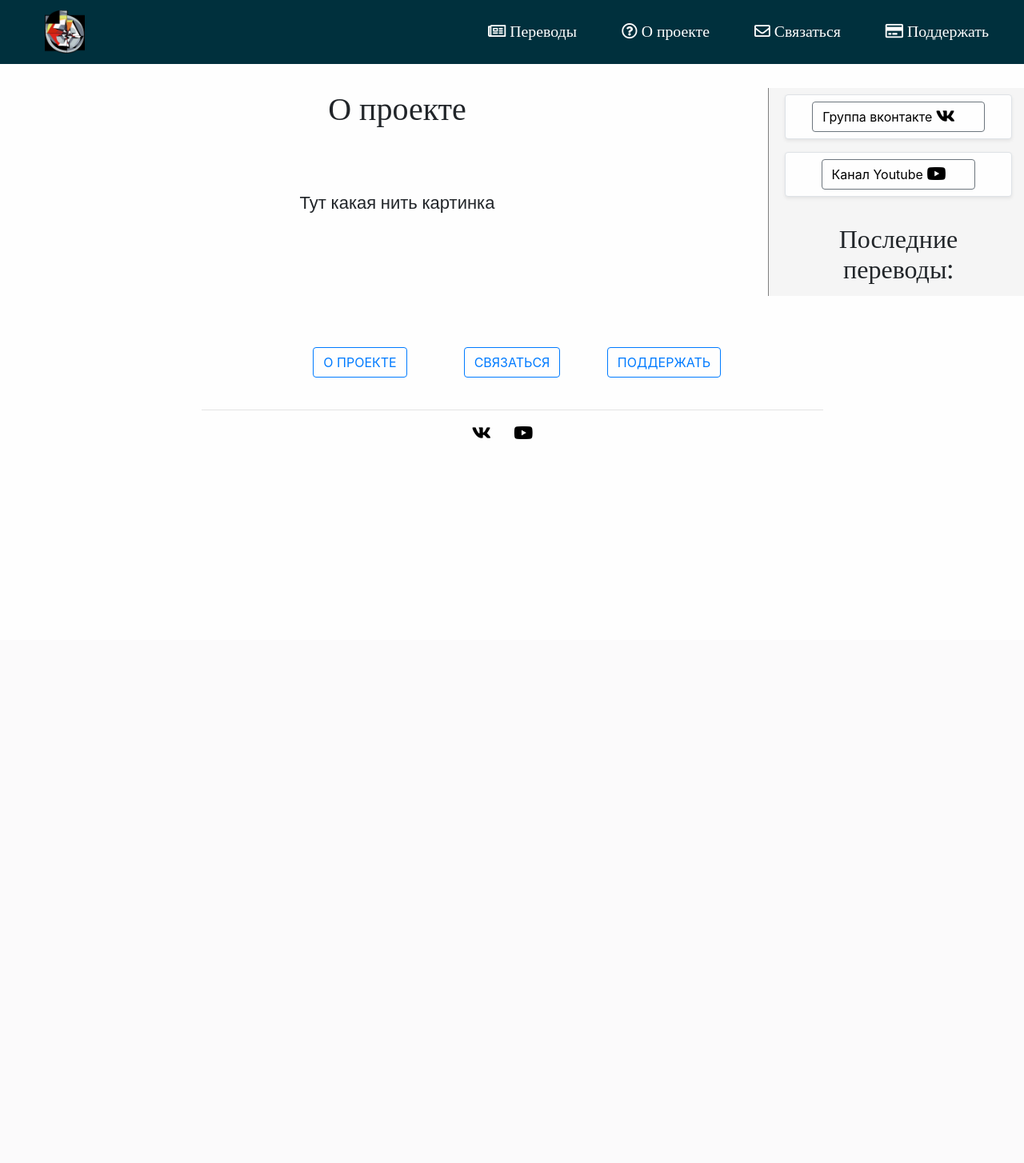
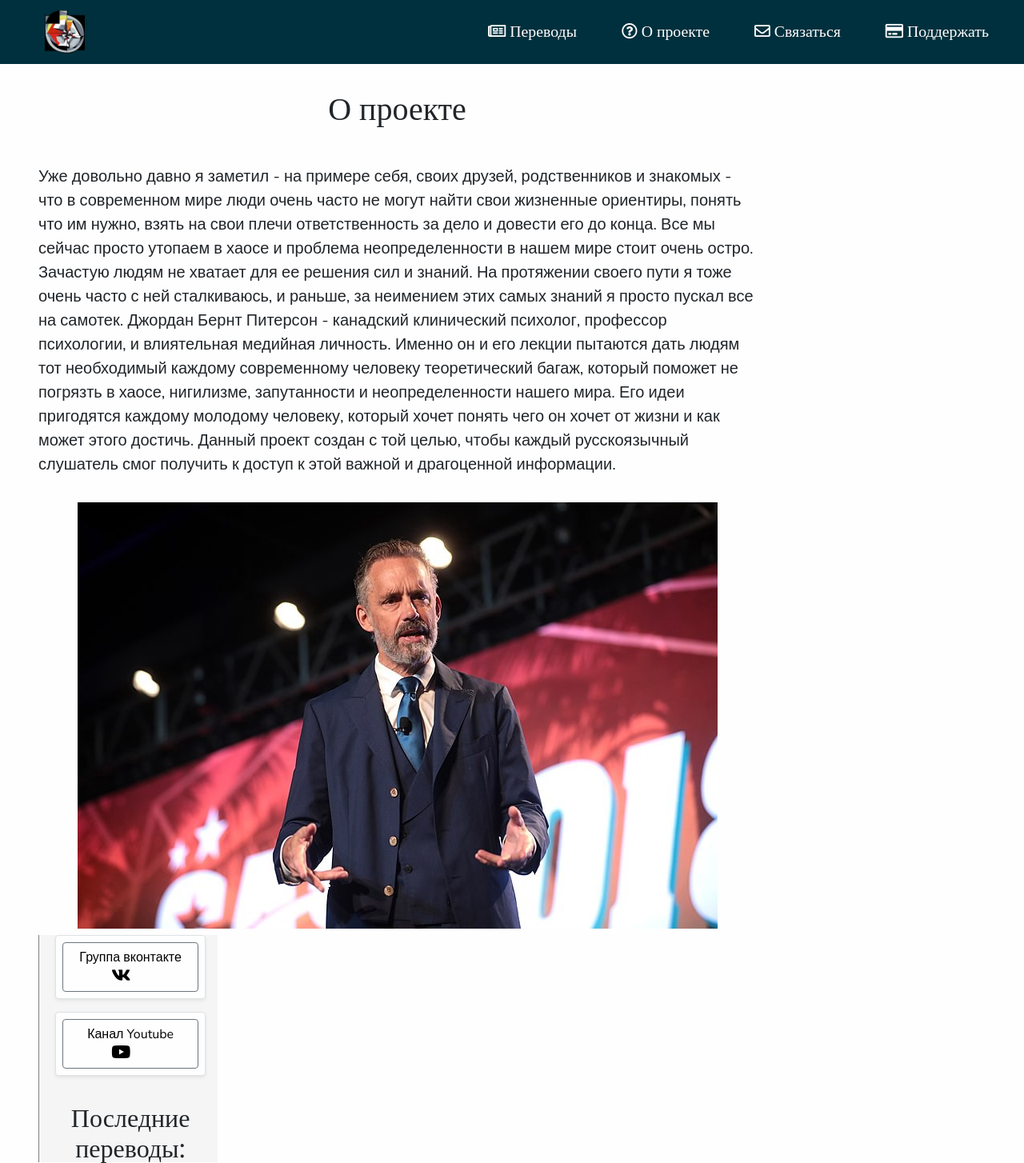
Before and after one commit to Termoplane/RuPeterson, a Django app: page /about/ in a window 1280 px wide. Shown: the top 1454 px of the page at 80% size. Before the commit the page ends 549 px from the top, so only its background shows below. Run offline with Django 3.2, Linux system fonts and the light colour scheme; data that the repository does not hold is empty; some libraries are stand-ins or nearby versions.

Commit message:
about improving

```diff
--- a/blog/templates/blog/about.html
+++ b/blog/templates/blog/about.html
@@ -7,10 +7,19 @@
         О проекте
     </h1>
     <p class="lead pb-3 mt-5">
+        Уже довольно давно я заметил - на примере себя, своих друзей, родственников и знакомых - что в современном мире люди
+        очень часто не могут найти свои жизненные ориентиры, понять что им нужно, взять на свои плечи ответственность за дело и довести его до конца.
+        Все мы сейчас просто утопаем в хаосе и проблема неопределенности в нашем мире стоит очень остро. Зачастую людям не хватает для ее решения сил и знаний.
+        На протяжении своего пути я тоже очень часто с ней сталкиваюсь, и раньше, за неимением этих самых знаний я просто пускал все на самотек.
 
+        Джордан Бернт Питерсон - канадский клинический психолог, профессор психологии, и влиятельная медийная личность. Именно он и его лекции пытаются дать людям тот необходимый
+        каждому современному человеку теоретический багаж, который поможет не погрязть в хаосе, нигилизме, запутанности и неопределенности нашего мира.
+        Его идеи пригодятся каждому молодому человеку, который хочет понять чего он хочет от жизни и как может этого достичь.
+
+        Данный проект создан с той целью, чтобы каждый русскоязычный слушатель смог получить к доступ к этой важной и драгоценной информации.
     </p>
     <div class="text-center">
-        Тут какая нить картинка
+        <img src="url{% static 'blog/JP.jpeg' %}"
     </div>
 </div>
 {% endblock left-content %}
```
Also changed, not shown: blog/static/blog/JP.jpeg (added).
